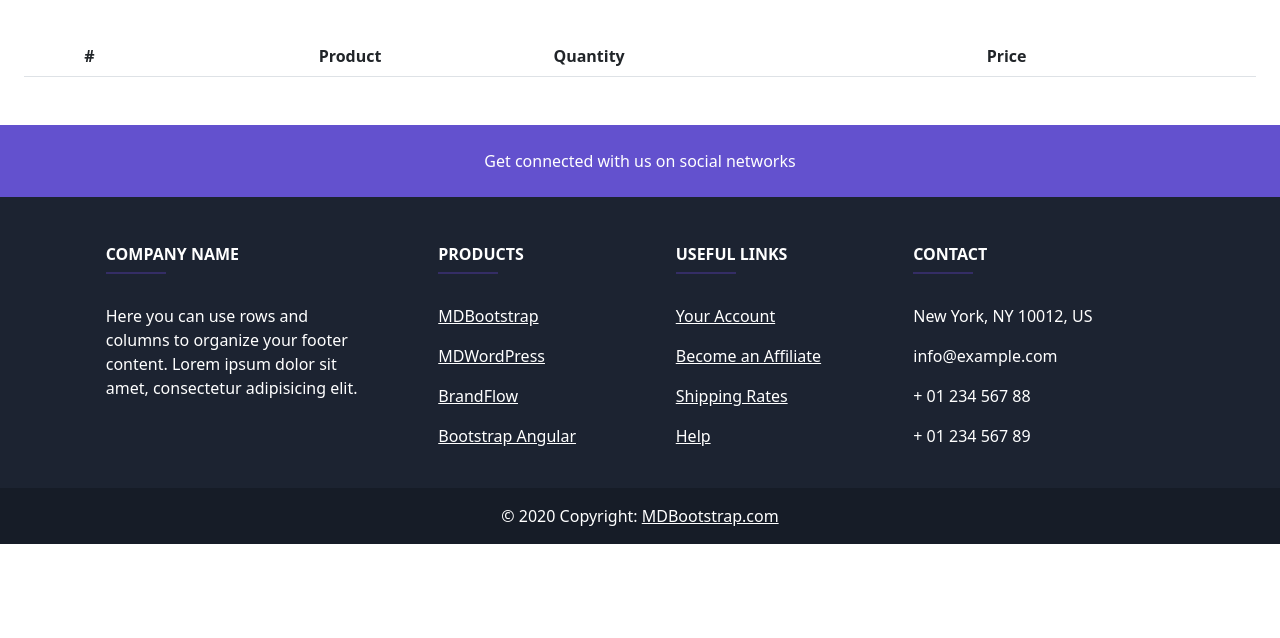
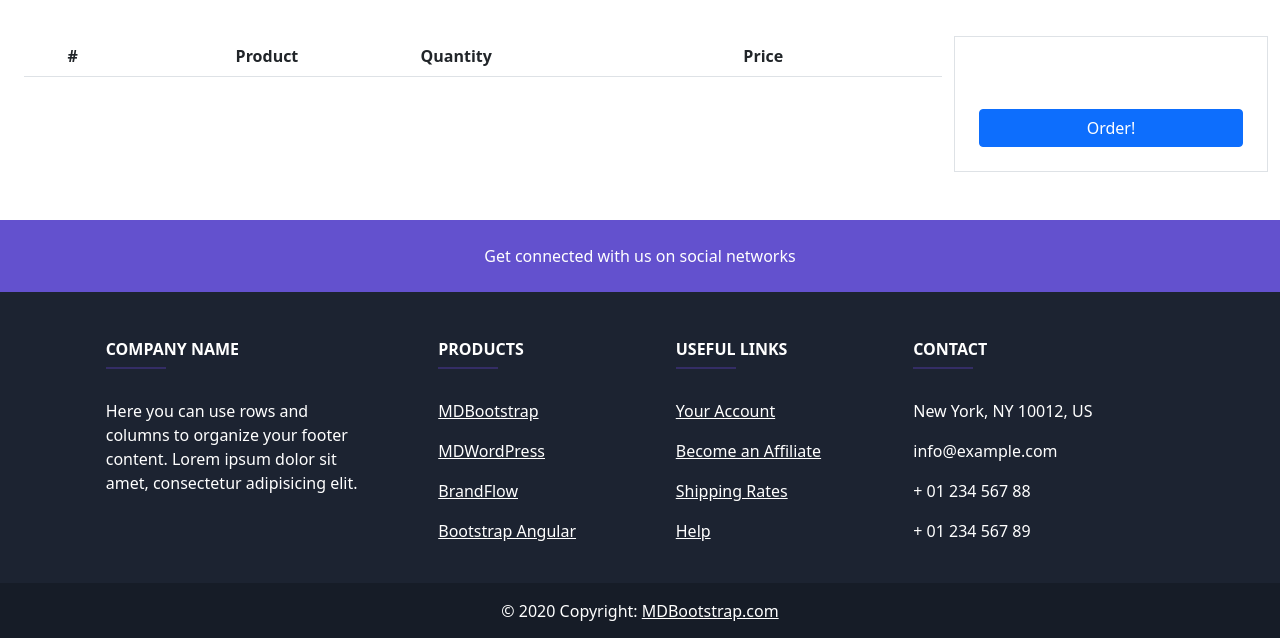
Before and after one commit to nahuel3pro/-PythonShopWebApp, a Flask app: page /Cart in a window 1280 px wide. Shown: the part 88-726 px from the top of the page. Run offline with Flask 2, Linux system fonts and the light colour scheme; lists and menus that the app fills with data are empty.

Commit message:
mejoras al carrito

```diff
--- a/pythonfiles/static/css/cart.css
+++ b/pythonfiles/static/css/cart.css
@@ -65,3 +65,7 @@ body{margin-top:20px;}
     font-family: 'Fira Sans', sans-serif;
     font-size:2rem;
 }
+
+.cart-order{
+    grid-template-columns: 75% 25%;
+}
--- a/pythonfiles/templates/cart.html
+++ b/pythonfiles/templates/cart.html
@@ -7,6 +7,7 @@
     {%block content%}
         <link rel="stylesheet" href="{{url_for('static', filename = 'css/cart.css')}}">
 
+    <div class="d-grid cart-order">
         <div class="cart-elements container-fluid">
             <table class="table">
                 <thead>
@@ -23,8 +24,14 @@
             </table>
         </div>
         <!-- Sidebar-->
-        <div class="total">
+        <div class="border text-center p-4 d-flex gap-5 flex-column">
+            <div class="total">
+
+            </div>
+
+            <button class="btn btn-primary">Order!</button>
 
         </div>
 
+    </div>
         {%endblock%}
```
